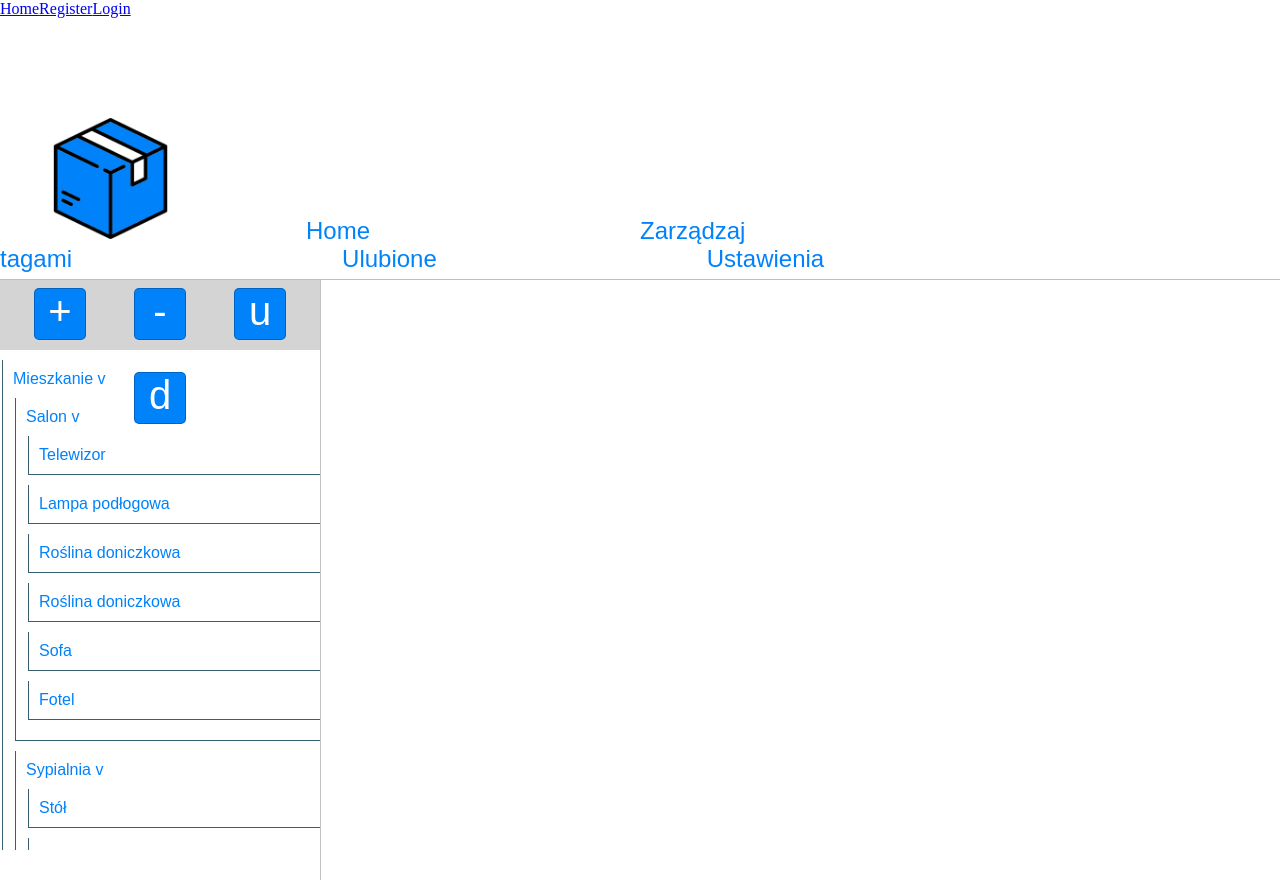
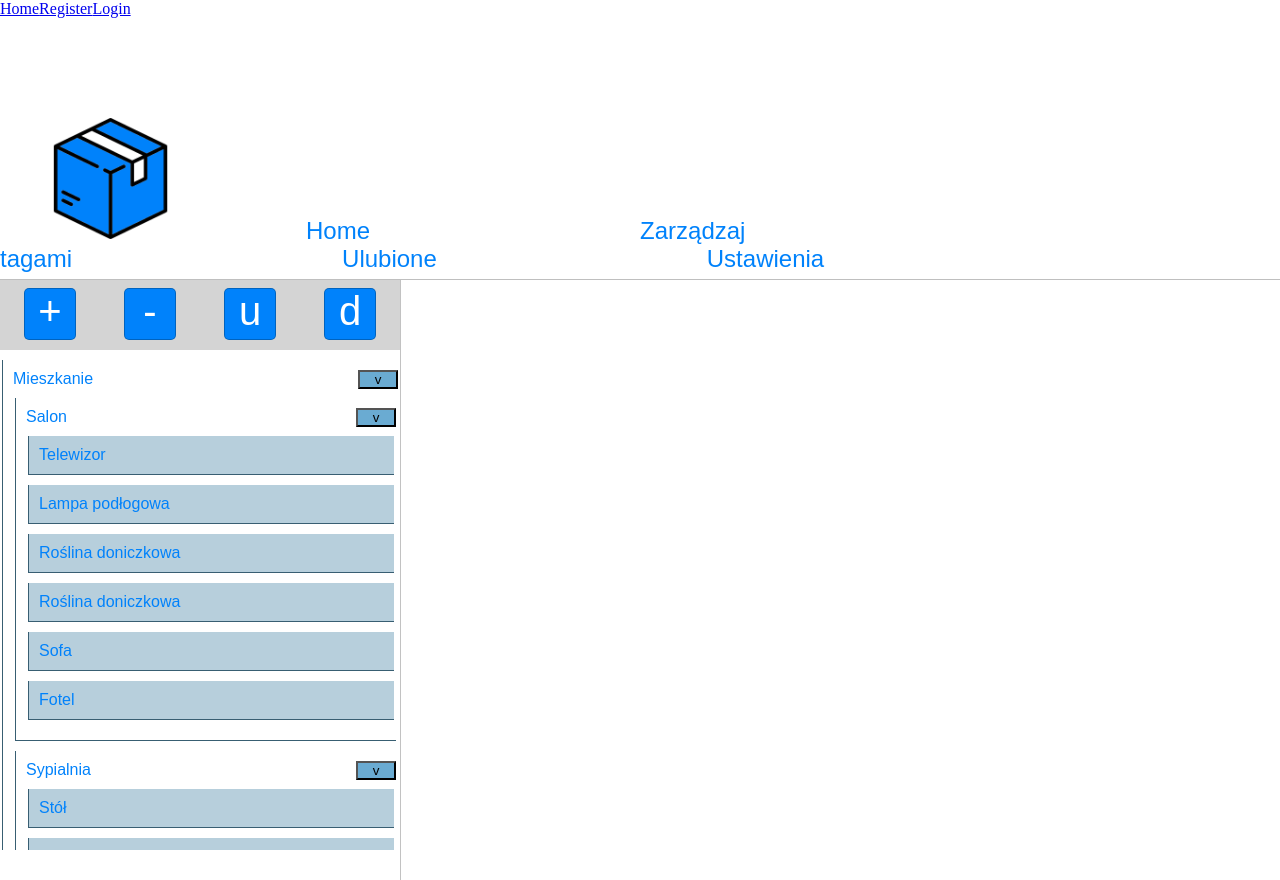
Before and after one commit to Inwentaryzacja/InwentaryzacjaIPZ, a Vue app in the folder frontend/: page / in a window 1280 px wide. Built offline with nearby package versions, Linux system fonts and the light colour scheme.

Commit message:
Add children container/item styling, expand button

```diff
--- a/frontend/src/components/TreeElement.vue
+++ b/frontend/src/components/TreeElement.vue
@@ -26,13 +26,17 @@ const props = defineProps({
 const has_children = computed(() => {
   return props?.children?.length != undefined && props.children.length > 0;
 });
-console.log(props?.children);
 </script>
 
 <template>
-  <div class="wrap">
+  <div
+    class="wrap"
+    :class="{ expandable: has_children, 'non-expandable': !has_children }"
+  >
     {{ props?.entry?.item?.name }}
-    <span v-if="has_children"> v</span>
+    <span v-if="has_children">
+      <button class="expand-btn">v</button>
+    </span>
     <div v-for="child in children">
       <TreeElement
         v-bind="{
@@ -47,19 +51,35 @@ console.log(props?.children);
 
 <style scoped>
 .wrap {
-  width: 100%;
+  width: 99%;
+  box-sizing: border-box;
   font-size: 12px;
   color: #0082fb;
 
   margin-left: 2px;
-  padding-left: 10px;
   margin-bottom: 10px;
   margin-top: 10px;
-  padding: 10px;
+
+  padding-left: 10px;
+  padding-bottom: 10px;
+  padding-top: 10px;
 
   border-left: 1px solid #385e72;
   border-bottom: 1px solid #385e72;
-  border-right: 1px solid #385e72;
   font-size: 16px;
 }
+
+.expandable {
+  background-color: white;
+}
+
+.non-expandable {
+  background-color: #b7cfdc;
+}
+.expand-btn {
+  float: right;
+  width: 40px;
+
+  background-color: #6aabd2;
+}
 </style>
--- a/frontend/src/components/TreeNav.vue
+++ b/frontend/src/components/TreeNav.vue
@@ -36,7 +36,7 @@ onMounted(async () => {
 
 <style scoped>
 .box {
-  width: 25vw;
+  width: 400px;
   height: 600px;
   border-right: solid rgba(0, 0, 0, 0.24) 1px;
   font-family: Arial;
@@ -64,7 +64,7 @@ onMounted(async () => {
 }
 
 .elements {
-  overflow: scroll;
+  overflow-y: scroll;
   height: 500px;
   width: 100%;
 }
```
